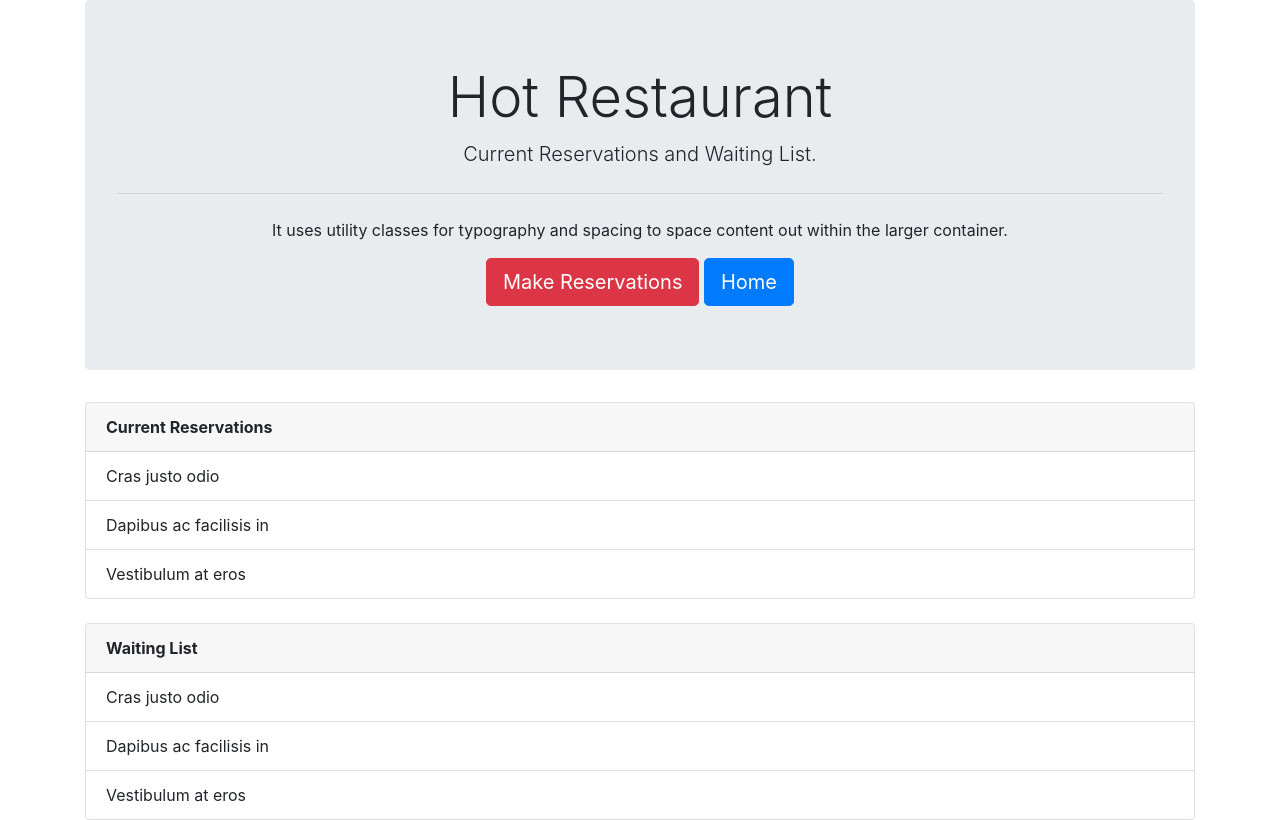
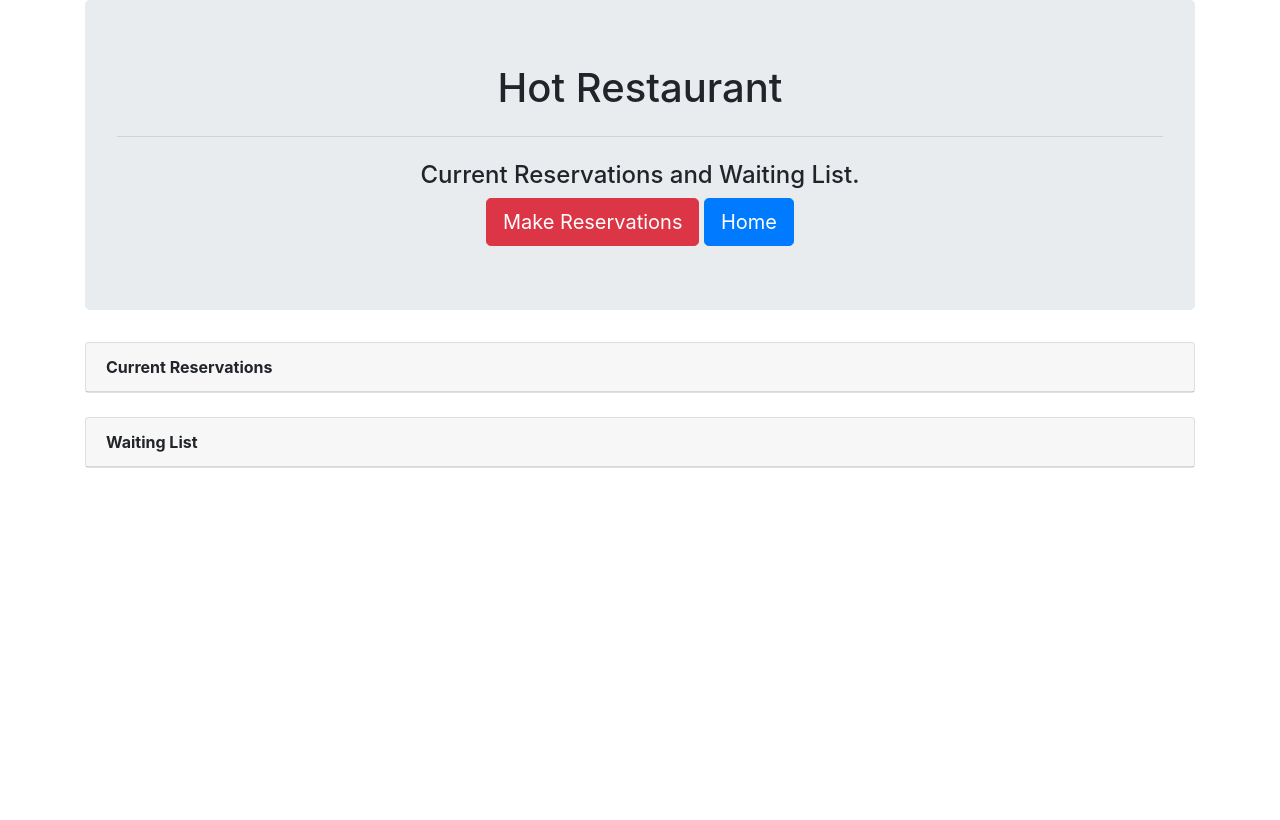
Before and after one commit to BenHCalvert/HotRestaurantColdFood, a website: page public/view.html in a window 1280 px wide. Drawn offline with nearby package versions, Linux system fonts and the light colour scheme.

Commit message:
final viewPage commit

```diff
--- a/public/view.html
+++ b/public/view.html
@@ -11,35 +11,30 @@
 <body>
 <div class="container">
 	<div class="jumbotron text-center">
-		<h1 class="display-4">Hot Restaurant</h1>
-		<p class="lead">Current Reservations and Waiting List.</p>
+		<h1>Hot Restaurant</h1>
 		<hr class="my-4">
-		<p>It uses utility classes for typography and spacing to space content out within the larger container.</p>
-		<a class="btn btn-danger btn-lg" href="/reservation" role="button">Make Reservations</a>
-		<a class="btn btn-primary btn-lg" href="/" role="button">Home</a>
+		<h4>Current Reservations and Waiting List.</h4>
+		<a class="btn btn-danger btn-lg" href="reserve.html" role="button">Make Reservations</a>
+		<a class="btn btn-primary btn-lg" href="index.html" role="button">Home</a>
 	</div>
 
 	<!-- Card to Display Current Reservations	-->
-	<!--TODO Add jquery for adding reservations-->
 	<div class="card" style="width: 100%;">
 		<div class="card-header"><strong>Current Reservations</strong>
 		</div>
 		<ul class="list-group list-group-flush">
-			<li class="list-group-item">Cras justo odio</li>
-			<li class="list-group-item">Dapibus ac facilisis in</li>
-			<li class="list-group-item">Vestibulum at eros</li>
+<!--		Dynamically add <li> elements-->
 		</ul>
 	</div>
 	<br>
+
 	<!-- Card to Display The waiting List-->
 
 	<div class="card" style="width: 100%;">
 		<div class="card-header"><strong>Waiting List</strong>
 		</div>
 		<ul class="list-group list-group-flush">
-			<li class="list-group-item">Cras justo odio</li>
-			<li class="list-group-item">Dapibus ac facilisis in</li>
-			<li class="list-group-item">Vestibulum at eros</li>
+		<!--	Dynamically add <li> elements -->
 		</ul>
 	</div>
 </div>
```
Also changed, not shown: 2 other files.
